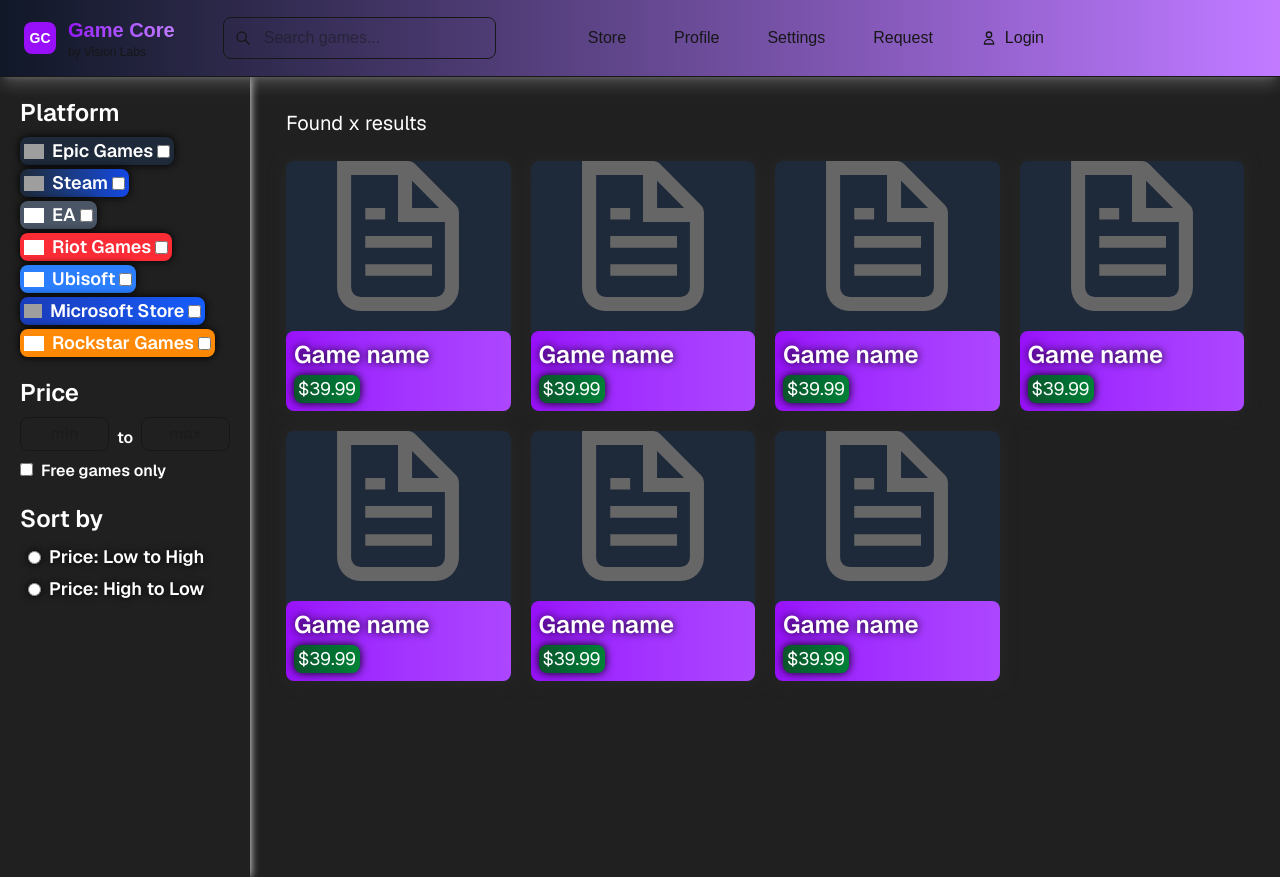
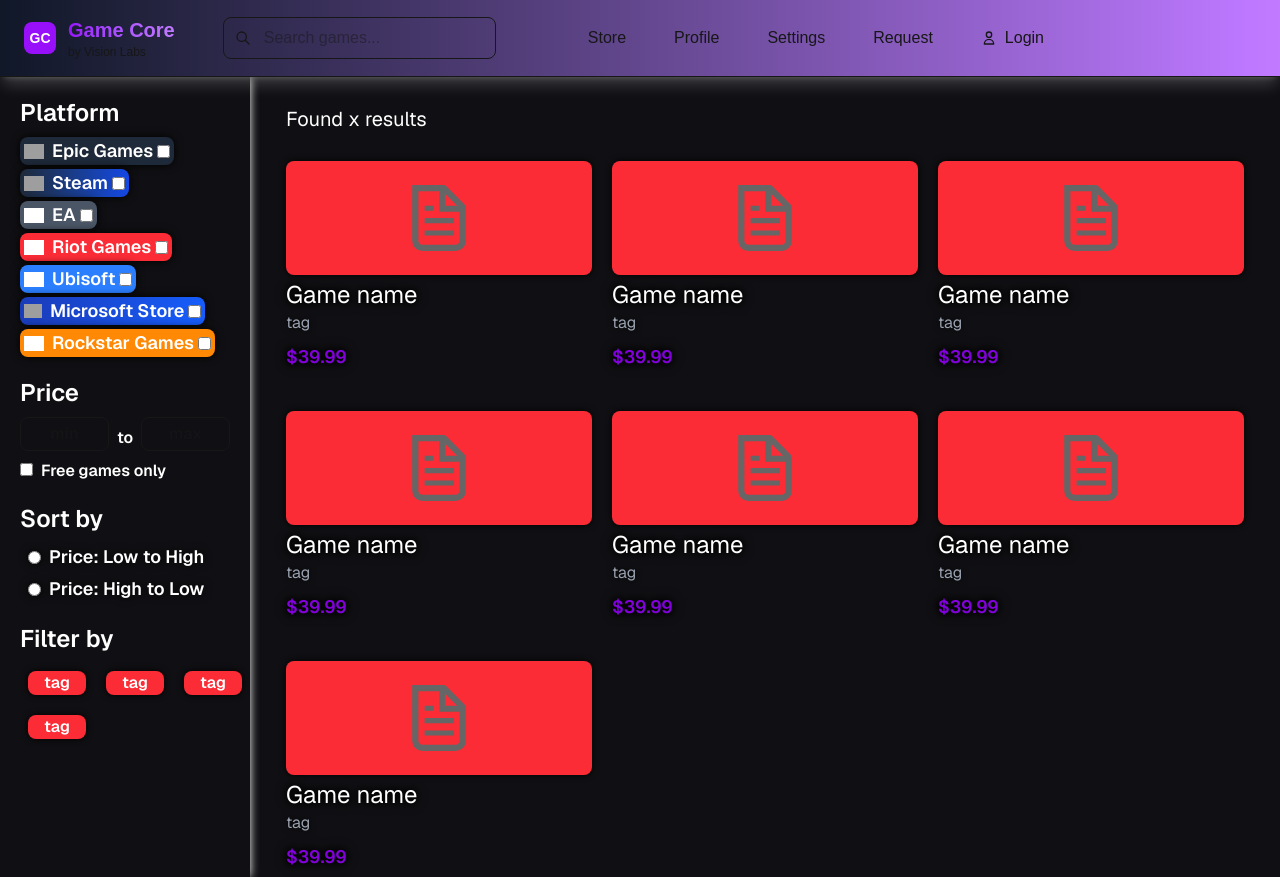
Before and after one commit to StealthCrypt/GameCore, a Next.js app: page /search in a window 1280 px wide. Built offline with nearby package versions, Linux system fonts and the light colour scheme; grey boxes are pictures that could not be loaded.

Commit message:
search page uhhh idk

```diff
--- a/app/Navbar.tsx
+++ b/app/Navbar.tsx
@@ -1,18 +1,47 @@
 "use client"
 
-import React, { useState, useEffect } from "react"
+import React, { useEffect, useState } from "react"
 import Link from "next/link"
-import { usePathname } from "next/navigation"
 
 const Navbar = () => {
-  const pathname = usePathname()
-  const [mounted, setMounted] = useState(false)
+  const [pathname, setPathname] = useState<string>(typeof window !== "undefined" ? window.location.pathname : "/")
+  useEffect(() => {
+    const update = () => setPathname(window.location.pathname)
 
-  useEffect(() => {
-    setMounted(true)
+    const originalPush = history.pushState
+    const originalReplace = history.replaceState
+
+    // Monkey-patch pushState/replaceState to emit a custom event so SPA navigations are caught
+    // eslint-disable-next-line @typescript-eslint/ban-ts-comment
+    // @ts-ignore
+    history.pushState = function () {
+      // @ts-ignore
+      originalPush.apply(this, arguments)
+      window.dispatchEvent(new Event("locationchange"))
+    }
+    // eslint-disable-next-line @typescript-eslint/ban-ts-comment
+    // @ts-ignore
+    history.replaceState = function () {
+      // @ts-ignore
+      originalReplace.apply(this, arguments)
+      window.dispatchEvent(new Event("locationchange"))
+    }
+
+    window.addEventListener("popstate", update)
+    window.addEventListener("locationchange", update)
+
+    return () => {
+      // restore originals
+      // @ts-ignore
+      history.pushState = originalPush
+      // @ts-ignore
+      history.replaceState = originalReplace
+      window.removeEventListener("popstate", update)
+      window.removeEventListener("locationchange", update)
+    }
   }, [])
 
-  const isActive = (path: string) => mounted && pathname === path
+  const isActive = (path: string) => pathname === path
 
   return (
     <header className="bg-background border-b border-border sticky top-0 z-50 shadow-lg shadow-white/20 bg-gradient-to-r from-gray-900 to-purple-400">
--- a/app/login/page.tsx
+++ b/app/login/page.tsx
@@ -70,7 +70,7 @@ export default function Login() {
               placeholder="Email"
               value={formData.email}
               onChange={(e) => setFormData({ ...formData, email: e.target.value })}
-              className=" shadow-lg shadow-purple-500 w-full bg-muted border border-border rounded-lg px-40 py-2 pl-10 mb-10 text-foreground placeholder:text-muted-foreground focus:outline-none focus:ring-2 focus:ring-purple-500 mr-20 focus:border-3 focus:transition-all duration-400 ease-in-out"
+              className=" shadow-lg shadow-purple-500 w-full bg-muted border border-border rounded-lg py-2 pl-2 mb-10 text-foreground placeholder:text-muted-foreground focus:outline-none focus:ring-2 focus:ring-purple-500 focus:border-3 focus:transition-all duration-400 ease-in-out"
             />
           </li>
           <li>
@@ -79,7 +79,7 @@ export default function Login() {
               placeholder="Password"
               value={formData.password}
               onChange={(e) => setFormData({ ...formData, password: e.target.value })}
-              className="shadow-lg shadow-purple-500 w-full bg-muted border border-border rounded-lg px-40 py-2 pl-10 mb-5 text-foreground placeholder:text-muted-foreground focus:outline-none focus:ring-2 focus:ring-purple-500 mr-20 focus:border-3 focus:transition-all duration-400 ease-in-out"
+              className="shadow-lg shadow-purple-500 w-full bg-muted border border-border rounded-lg py-2 pl-2 mb-5 text-foreground placeholder:text-muted-foreground focus:outline-none focus:ring-2 focus:ring-purple-500 focus:border-3 focus:transition-all duration-400 ease-in-out"
             />
           </li>
         </ol>
--- a/app/search/page.tsx
+++ b/app/search/page.tsx
@@ -4,7 +4,7 @@ export default function Search() {
   return (
 
     <main className="grid grid-cols-1 md:grid-cols-[250px_1fr] h-screen w-screen overflow-hidden text-white font-sans">
-      <div className="pr-5 drop-shadow-[0_0_5px_rgba(255,255,255,1)] overflow-y-auto"  style={{backgroundColor: '#202020ff'}}>
+      <div className="pr-5 drop-shadow-[0_0_5px_rgba(255,255,255,1)] overflow-y-auto" style={{ backgroundColor: '#101014ff' }}>
         <div className="z-20 fixed top-5 left-5 font-semibold">
           <h1 className="text-2xl mb-2">Platform</h1>
           <ol>
@@ -151,32 +151,41 @@ export default function Search() {
               Price: High to Low
             </li>
           </ol>
+          <h1 className="text-2xl mb-2 mt-5">Filter by</h1>
+          <ol className="drop-shadow-[0_0_3px_rgba(0,0,0,1)] grid grid-cols-1 md:grid-cols-2 lg:grid-cols-3 gap-5 p-2">
+            <li className="bg-red-500 flex justify-center items-center rounded-lg w-full">tag</li>
+            <li className="bg-red-500 flex justify-center items-center rounded-lg w-full">tag</li>
+            <li className="bg-red-500 flex justify-center items-center rounded-lg w-full">tag</li>
+            <li className="bg-red-500 flex justify-center items-center rounded-lg w-full">tag</li>
+          </ol>
         </div>
       </div>
 
-      <div className="flex-grow w-full h-full p-5 overflow-x-hidden" style={{backgroundColor: '#202020ff'}}>
+      <div className="flex-grow w-full h-full p-5 overflow-x-hidden" style={{ backgroundColor: '#101014ff' }}>
         <div className="rounded-lg max-w-7xl mx-auto">
-          <h1 className="p-4 text-xl pt-3">Found x results</h1>
-          <ol className="drop-shadow-[0_0_8px_rgba(40,40,40,1)] grid grid-cols-1 md:grid-cols-2 lg:grid-cols-4 gap-5 p-2 ml-2 mr-2">
+          <h1 className="p-2 ml-2 pb-5 text-xl">Found x results</h1>
+          <ol className="drop-shadow-[0_0_3px_rgba(0,0,0,1)] grid grid-cols-1 md:grid-cols-2 lg:grid-cols-3 gap-5 p-2 ml-2 mr-2">
             {[...Array(7)].map((_, index) => (
-              <Link href="/game" key={index}>
+
               <li
-                  className="bg-gray-800 rounded-lg"
+                className=" rounded-lg hover:scale-102 hover:transition-all duration-300 ease-in-out hover:text-purple-500"
               >
+                <Link href="/game" className="" key={index}>
                 <Image
-                    className="flex justify-center items-center mx-auto"
+                  className="hover:shadow-[inset_0_0_20px_rgba(0,0,0,0.3)] duration-300 ease-in-out bg-red-500 flex justify-center items-center rounded-lg w-full px-30 py-6"
                   aria-hidden
                   src="/file.svg"
                   alt="File icon"
                   width={150}
                   height={150}
                 />
-                  <div className="p-2 mx-auto mt-5 bg-gradient-to-r from-purple-600 to-purple-500 rounded-lg ">
-                    <h2 className="text-2xl font-semibold drop-shadow-[0_0_4px_rgba(0,0,0,1)] mb-1">Game name</h2>
-                    <h1 className="inline-block pr-1 pl-1 text-lg text-muted-foreground rounded-lg drop-shadow-[0_0_5px_rgba(0,0,0,1)] bg-gradient-to-r from-green-900 to-green-700">$39.99</h1>
-                  </div>
+
+                  <h2 className="pt-1 text-2xl drop-shadow-[0_0_4px_rgba(0,0,0,1)]">Game name</h2>
+                  <h1 className="pr-1 pb-2 text-gray-400">tag</h1>
+                  <h1 className="inline-block pr-1 mb-5 text-lg text-muted-foreground rounded-lg font-semibold drop-shadow-[0_0_5px_rgba(0,0,0,1)] text-purple-700">$39.99</h1>
+                </Link>
+
               </li>
-              </Link>
             ))}
           </ol>
         </div>
```
Lines whose indentation alone changed are shown as unchanged.
